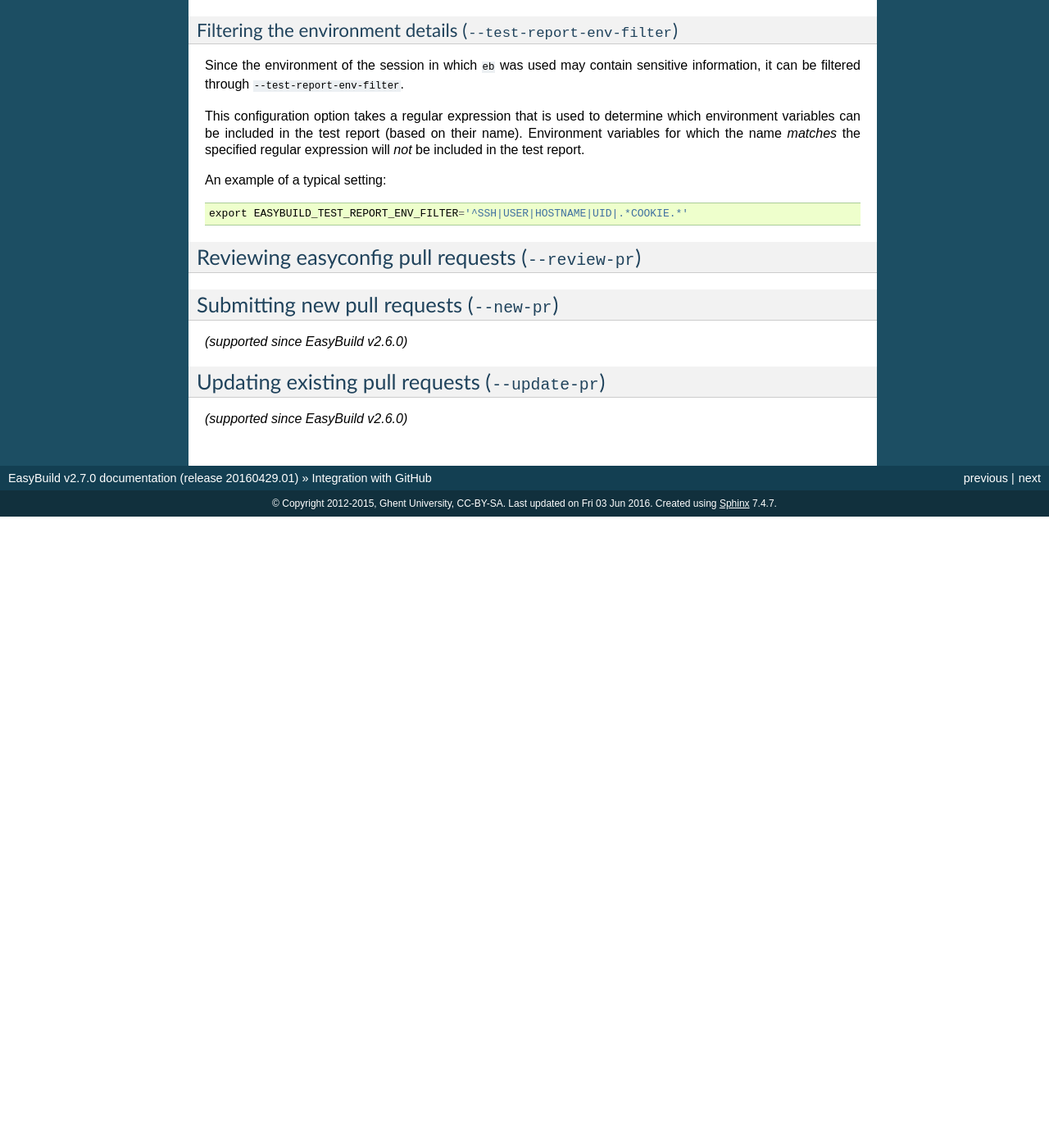
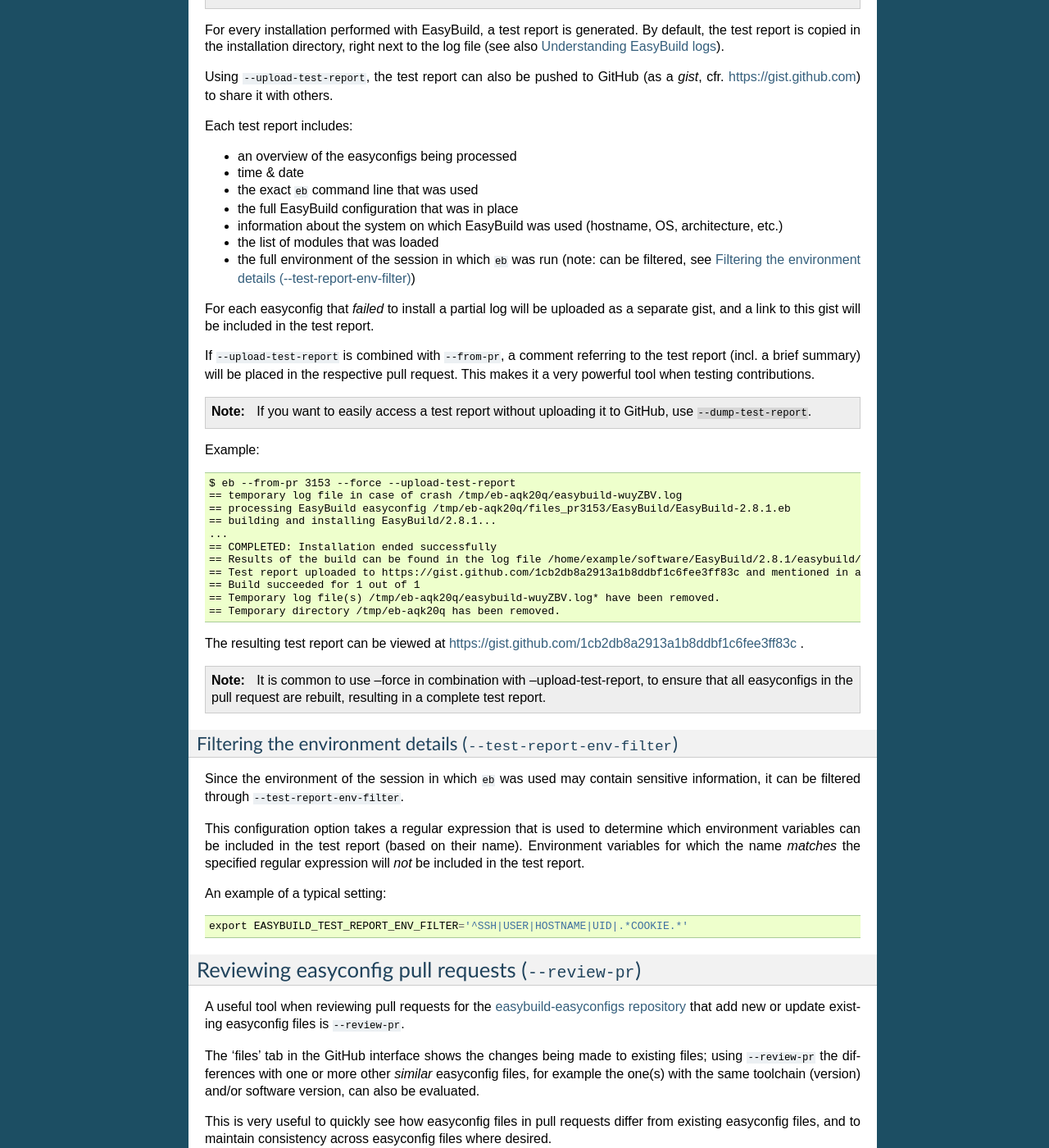
Before and after one commit to easybuilders/easybuild, a Sphinx documentation site: the page built from docs/Integration_with_GitHub.rst, in a window 1280 px wide and 1400 px high, scrolled down 4948 px. Shown: the whole window at 82% size. Built offline with Sphinx 7.4.7, drawn with Linux system fonts in a browser that asks for light colours; before the commit the page ends 5578 px from its top, so only the background shows below that; some of the changed text lies outside the part shown.

Commit message:
also cover --git-working-dirs-path and --review-pr, add examples for --check-github and --upload-test-report output

```diff
--- a/docs/Integration_with_GitHub.rst
+++ b/docs/Integration_with_GitHub.rst
@@ -22,30 +22,38 @@
 * **a GitHub user name**
 
   * only required for authenticated access to the GitHub API, which can help to avoid rate limitations
-  * *not* strictly necessary for read-only operations (:ref:`github_from_pr` and :ref:`github_review_pr`)
+  * *not* strictly necessary for read-only operations
+
+    * i.e. *not* required for :ref:`github_from_pr` and :ref:`github_review_pr` (but it can help)
+
   * see :ref:`github_user`
 
 * **a GitHub token** + ``keyring`` **Python package**
 
   * allows accessing the GitHub API with authentication
-  * only strictly required for features that require GitHub write permissions
-    (:ref:`github_upload_test_report` and :ref:`github_new_pr`)
+  * only strictly required for features that require GitHub 'write' permissions
+
+    * i.e. for :ref:`github_upload_test_report` and :ref:`github_new_pr`
+
   * see :ref:`github_token`
 
 * ``git`` **command** / ``GitPython`` **Python package**
 
   * only required when local ``git`` commands need to be executed, e.g. to manipulate a Git repository
-    (:ref:`github_new_pr` and :ref:`github_update_pr`)
+
+    * i.e. for :ref:`github_new_pr` and :ref:`github_update_pr`
 
 * **SSH public key registered on GitHub**
 
-  * only required when push access to Git repositories that reside on GitHub is required
-    (:ref:`github_new_pr` and :ref:`github_update_pr`)
+  * only required when ``push`` access to Git repositories that reside on GitHub is required
+
+    * i.e. for :ref:`github_new_pr` and :ref:`github_update_pr`
+
   * see https://github.com/settings/ssh
 
 * **fork of the EasyBuild repositories on GitHub**
 
-  * only required for submitting pull requests (:ref:`github_new_pr` and :ref:`github_update_pr`)
+  * only required for submitting/updating pull requests (:ref:`github_new_pr` and :ref:`github_update_pr`)
   * see ``Fork`` button (top right) at https://github.com/hpcugent/easybuild-easyconfigs (for example)
 
 See also :ref:`github_requirements_check`.
@@ -113,6 +121,15 @@
           For debugging purposes, only the first and last 3 characters will be shown.
 
 
+Specify location of working directories (``--git-working-dirs-path``)
+~~~~~~~~~~~~~~~~~~~~~~~~~~~~~~~~~~~~~~~~~~~~~~~~~~~~~~~~~~~~~~~~~~~~~
+
+You can specify the location of your Git working directories using ``--git-working-dirs-path``.
+
+Although not strictly required, this is useful for speeding up ``--new-pr`` and ``--update-pr``,
+since it allows that the repository can be copied & updated, rather than being cloned from scratch.
+
+
 .. _github_requirements_check:
 
 Checking status of GitHub integration (``--check-github``)
@@ -127,12 +144,28 @@
 
     $ eb --check-github
 
-    FIXME
-    FIXME
-    FIXME
-    FIXME
-    FIXME
-    FIXME
+    == temporary log file in case of crash /tmp/eb-xWCpWl/easybuild-hGnKS5.log
+
+    Checking status of GitHub integration...
+
+    Making sure we're online... OK
+
+    * GitHub user... example => OK
+    * GitHub token... e3f..0c8 (len: 40) => OK (validated)
+    * git command... OK ("git version 2.7.4 (Apple Git-66); ")
+    * GitPython module... OK
+    * push access to example/easybuild-easyconfigs repo @ GitHub... OK
+    * creating gists... OK
+    * location to Git working dirs...  OK (/home/example/git-working-dirs)
+
+    All checks PASSed!
+
+    Status of GitHub integration:
+    * --from-pr: OK
+    * --new-pr: OK
+    * --review-pr: OK
+    * --update-pr: OK
+    * --upload-test-report: OK
 
 .. note:: Checking whether push access to GitHub works may take some time, since a recent clone of
           the easybuild-easyconfigs GitHub repository will be created in the process (at a temporary location).
@@ -187,7 +220,7 @@
 Thus, for easyconfig files that are both available in the pull request and are available locally, the ones from the
 specified pull request will be preferred.
 
-For example, to build and install HPL with the ``intel/2015a`` toolchain, both of which are contributed via
+For example, to build and install ``HPL`` with the ``intel/2015a`` toolchain, both of which are contributed via
 `easyconfigs pull request #1238 <https://github.com/hpcugent/easybuild-easyconfigs/pull/1238>`_::
 
     $ eb --from-pr 1238 --dry-run --robot $HOME/easyconfigs
@@ -274,8 +307,24 @@
 
 .. note:: If you want to easily access a test report without uploading it to GitHub, use ``--dump-test-report``.
 
-https://github.com/hpcugent/easybuild/wiki/Review-process-for-contributions#automated-testing-of-easyconfigs-pull-requests
+Example::
 
+    $ eb --from-pr 3153 --force --upload-test-report
+    == temporary log file in case of crash /tmp/eb-aqk20q/easybuild-wuyZBV.log
+    == processing EasyBuild easyconfig /tmp/eb-aqk20q/files_pr3153/EasyBuild/EasyBuild-2.8.1.eb
+    == building and installing EasyBuild/2.8.1...
+    ...
+    == COMPLETED: Installation ended successfully
+    == Results of the build can be found in the log file /home/example/software/EasyBuild/2.8.1/easybuild/easybuild-EasyBuild-2.8.1-20160603.090702.log
+    == Test report uploaded to https://gist.github.com/1cb2db8a2913a1b8ddbf1c6fee3ff83c and mentioned in a comment in easyconfigs PR#3153
+    == Build succeeded for 1 out of 1
+    == Temporary log file(s) /tmp/eb-aqk20q/easybuild-wuyZBV.log* have been removed.
+    == Temporary directory /tmp/eb-aqk20q has been removed.
+
+The resulting test report can be viewed at https://gist.github.com/1cb2db8a2913a1b8ddbf1c6fee3ff83c .
+
+.. note:: It is common to use --force in combination with --upload-test-report, to ensure that all easyconfigs
+          in the pull request are rebuilt, resulting in a complete test report.
 
 .. _github_test_report_env_filter:
 
@@ -300,6 +349,45 @@
 Reviewing easyconfig pull requests (``--review-pr``)
 ----------------------------------------------------
 
+A useful tool when reviewing pull requests for the `easybuild-easyconfigs repository
+<https://github.com/hpcugent/easybuild-easyconfigs>`_ that add new or update existing easyconfig files is
+``--review-pr``.
+
+The 'files' tab in the GitHub interface shows the changes being made to existing files;
+using ``--review-pr`` the differences with one or more other *similar* easyconfig files, for example the one(s)
+with the same toolchain (version) and/or software version, can also be evaluated.
+
+This is very useful to quickly see how easyconfig files in pull requests differ from existing easyconfig files,
+and to maintain consistency across easyconfig files where desired.
+
+The ``--review-pr`` output consists of a 'multidiff' view per easyconfig file that is being touched by
+the specified pull request. The exact format of the output depends on whether EasyBuild is configured to allow
+colored output (enabled by default, see ``--color``).
+
+Search criteria for similar easyconfigs
+~~~~~~~~~~~~~~~~~~~~~~~~~~~~~~~~~~~~~~~
+
+The set of existing similar easyconfig files is determined by specific search criteria; the first one that results
+in a non-empty set of easyconfigs is retained.
+
+The search criteria consists of a combination of the *software version criterion* with additional restrictions.
+
+The software version criterion is one of the criterions below (considered in order), with ``x.y.z`` the software
+version of the easyconfig file from the pull request:
+
+* exact same software version
+* same major/minor software version (same ``x`` and ``y``)
+* same major software version (same ``x``)
+* no (partial) version match (so consider any version)
+
+The addition restrictions are the following (also considered in order):
+
+* matching versionsuffix and toolchain name/version
+* matching versionsuffix and toolchain name (any toolchain version)
+* matching versionsuffix (any toolchain name/version)
+* matching toolchain name/version (any versionsuffix)
+* matching toolchain name (any versionsuffix, toolchain version)
+* no extra requirements (any versionsuffix, toolchain name/version)
 
 .. _github_new_pr:
 
```
Also changed, not shown: other parts of docs/Integration_with_GitHub.rst (+1 -1 lines).
